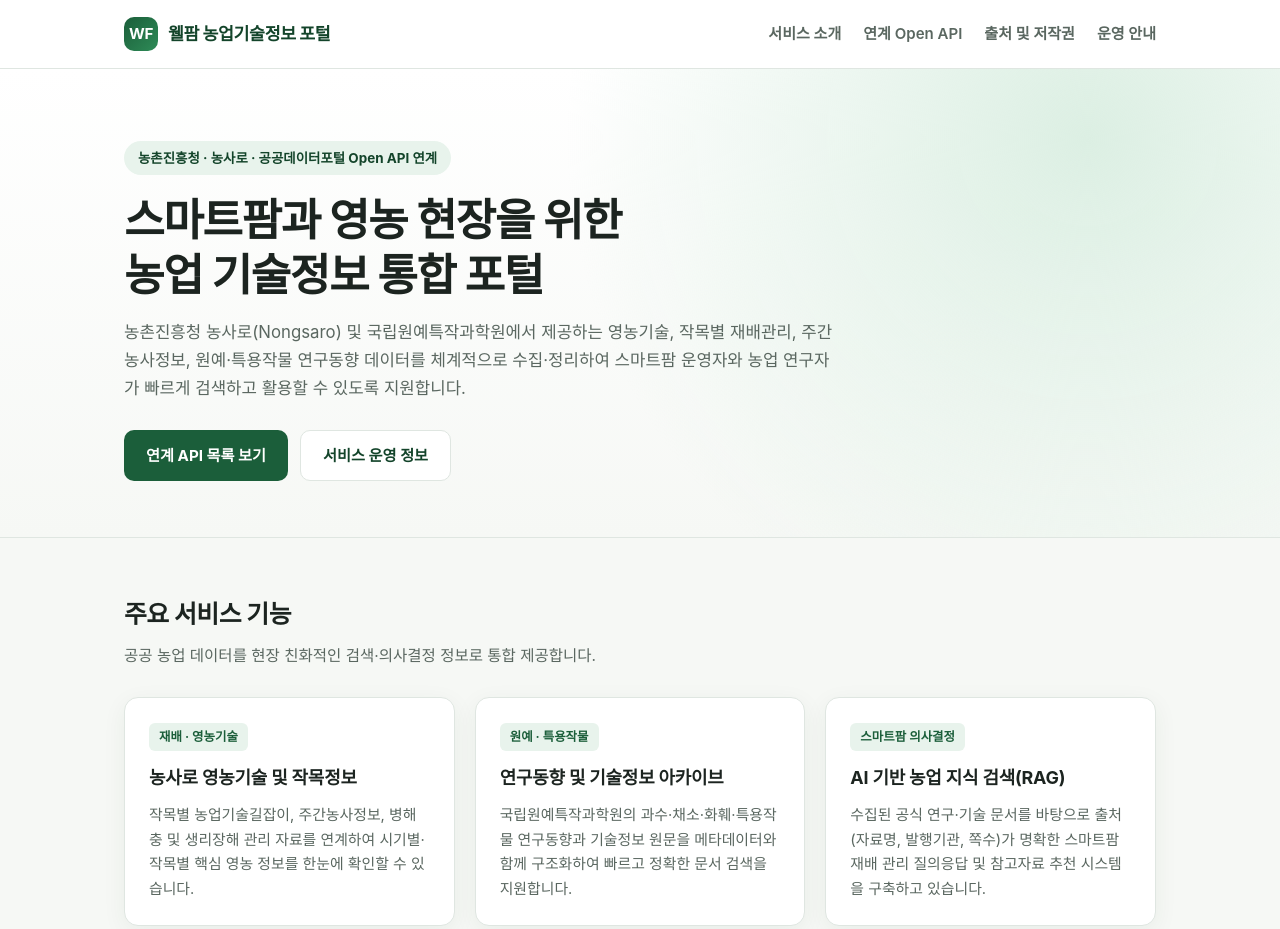
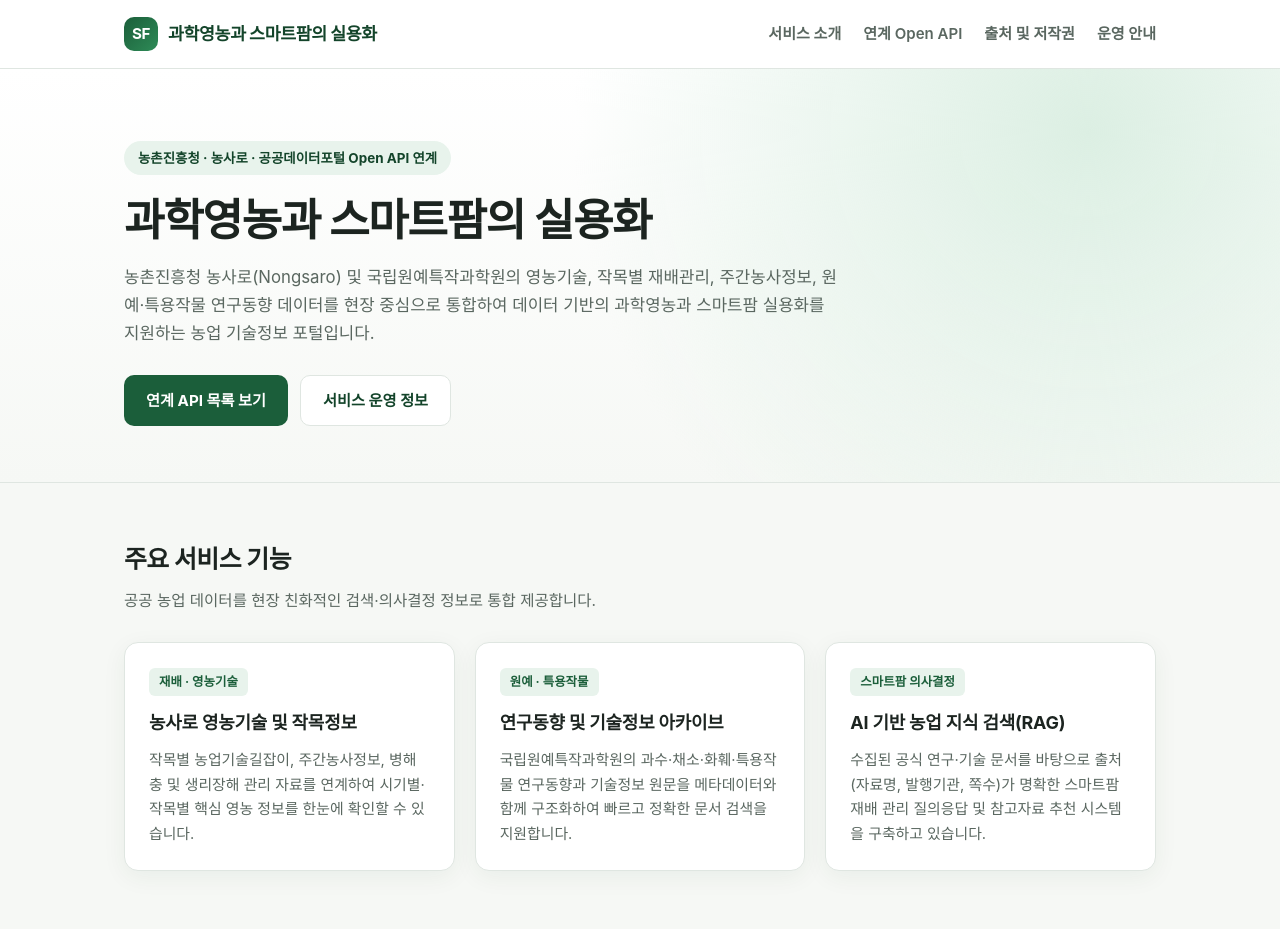
Before and after one commit to mcseo18/RDA_opendata, a plain HTML site: page docs/index.html in a window 1280 px wide. Shown: the top 929 px of the page. Drawn offline with Linux system fonts and the light colour scheme.

Commit message:
Update portal title and copy to 과학영농과 스마트팜의 실용화

```diff
--- a/docs/index.html
+++ b/docs/index.html
@@ -3,8 +3,8 @@
 <head>
   <meta charset="UTF-8" />
   <meta name="viewport" content="width=device-width, initial-scale=1.0" />
-  <title>웰팜 스마트 농업기술정보 포털 | 농촌진흥청 Open API 연계 서비스</title>
-  <meta name="description" content="농촌진흥청 농사로 및 국립원예특작과학원 공공데이터 Open API를 연계하여 원예·특용작물 재배기술, 연구동향, 스마트팜 영농정보를 제공하는 농업 기술정보 통합 포털입니다." />
+  <title>과학영농과 스마트팜의 실용화 | 농촌진흥청 Open API 연계 포털</title>
+  <meta name="description" content="과학영농과 스마트팜의 실용화를 목표로 농촌진흥청 농사로 및 국립원예특작과학원 공공데이터 Open API를 연계하여 원예·특용작물 재배기술, 연구동향, 영농정보를 제공하는 농업 기술정보 통합 포털입니다." />
   <style>
     :root {
       --bg: #f6f8f5;
@@ -331,8 +331,8 @@
   <header>
     <div class="container nav">
       <div class="brand">
-        <span class="brand-badge">WF</span>
-        <span>웰팜 농업기술정보 포털</span>
+        <span class="brand-badge">SF</span>
+        <span>과학영농과 스마트팜의 실용화</span>
       </div>
       <nav class="nav-links" aria-label="주요 메뉴">
         <a href="#services">서비스 소개</a>
@@ -347,11 +347,11 @@
     <section class="hero">
       <div class="container">
         <span class="pill">농촌진흥청 · 농사로 · 공공데이터포털 Open API 연계</span>
-        <h1>스마트팜과 영농 현장을 위한<br />농업 기술정보 통합 포털</h1>
+        <h1>과학영농과 스마트팜의 실용화</h1>
         <p>
-          농촌진흥청 농사로(Nongsaro) 및 국립원예특작과학원에서 제공하는 영농기술,
-          작목별 재배관리, 주간농사정보, 원예·특용작물 연구동향 데이터를 체계적으로 수집·정리하여
-          스마트팜 운영자와 농업 연구자가 빠르게 검색하고 활용할 수 있도록 지원합니다.
+          농촌진흥청 농사로(Nongsaro) 및 국립원예특작과학원의 영농기술, 작목별 재배관리,
+          주간농사정보, 원예·특용작물 연구동향 데이터를 현장 중심으로 통합하여
+          데이터 기반의 과학영농과 스마트팜 실용화를 지원하는 농업 기술정보 포털입니다.
         </p>
         <div class="hero-actions">
           <a class="btn btn-primary" href="#apis">연계 API 목록 보기</a>
@@ -454,8 +454,8 @@
   <footer id="contact">
     <div class="container footer-inner">
       <div>
-        <strong>웰팜 농업기술정보 포털 (SMC Well Farm)</strong><br />
-        농촌진흥청 Open API 기반 농업 기술정보 통합 및 스마트팜 연구 서비스
+        <strong>과학영농과 스마트팜의 실용화 (SMC Well Farm)</strong><br />
+        농촌진흥청 Open API 기반 과학영농 기술정보 통합 및 스마트팜 실용화 연구 서비스
       </div>
       <div>
         문의: <a href="mailto:mcseo18@gmail.com">mcseo18@gmail.com</a><br />
```
